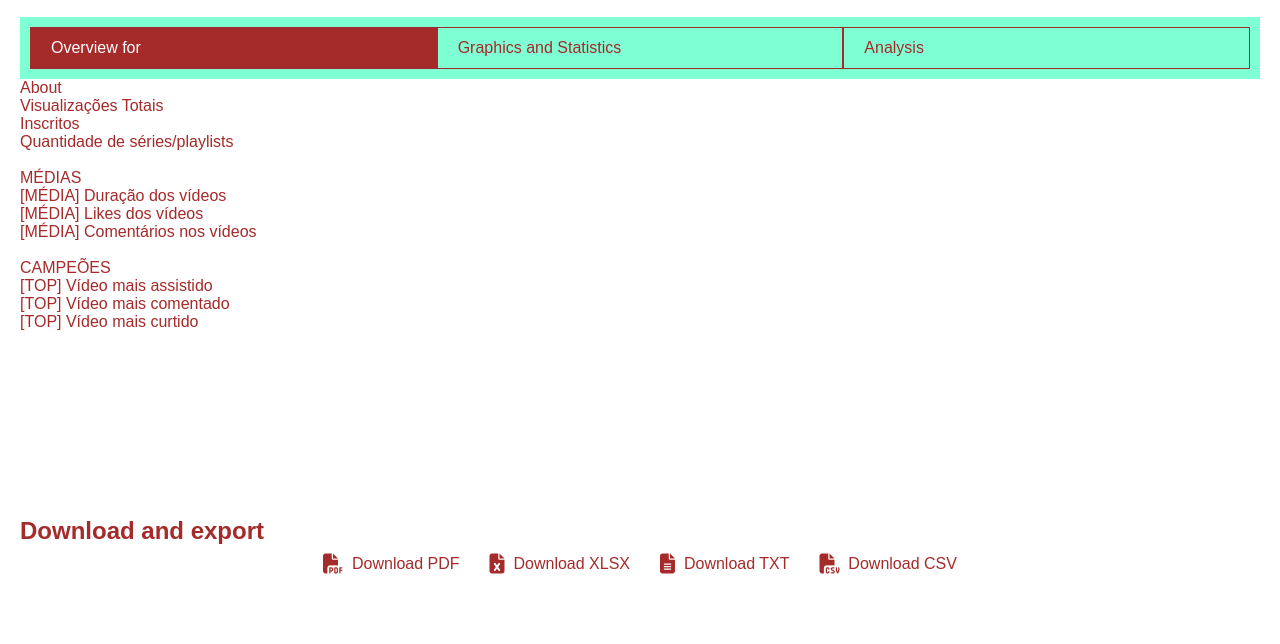
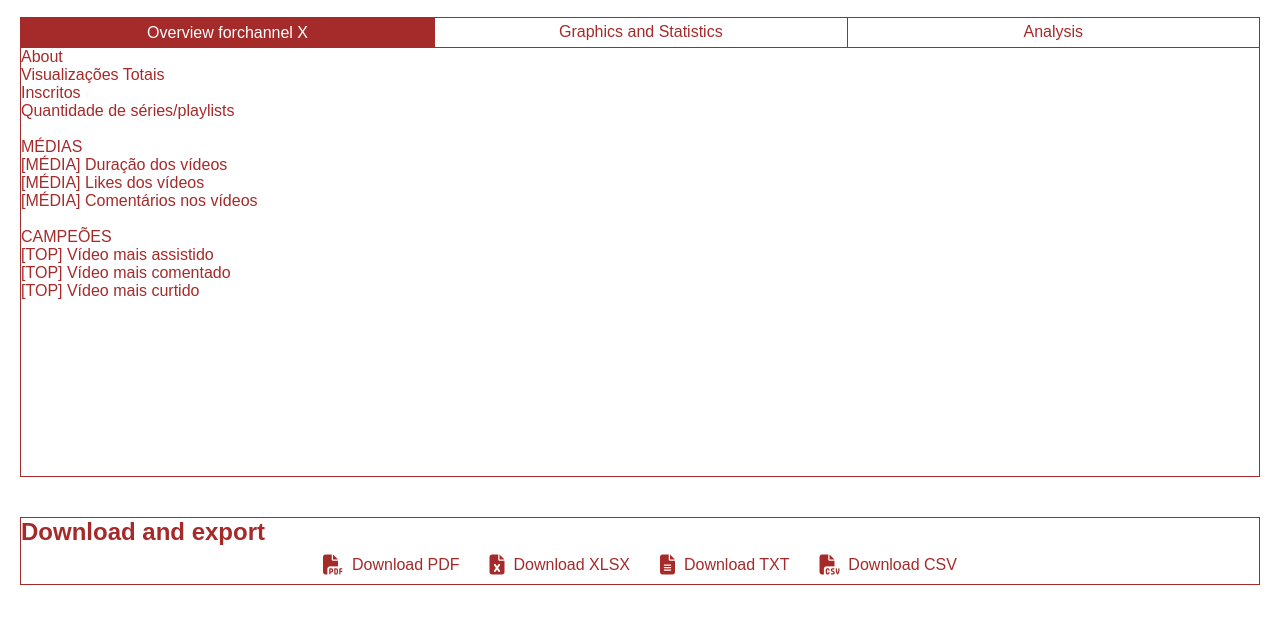
Before and after one commit to viladosite/yt-analyzer, a website: page site/index.html in a window 1280 px wide. Shown: the part 53-697 px from the top of the page. Drawn offline with Linux system fonts and the light colour scheme; a web font is replaced by a local one.

Commit message:
Creating tabs and borders for main content

```diff
--- a/site/index.html
+++ b/site/index.html
@@ -36,12 +36,11 @@
     </header>
     <body>
         <section id="overview">
+            <div id="overContent">
                 <div id="overTabs">
-                <ul>
-                    <li class="activeTab">Overview for <span id="channelTitle">channel X</span></li>
-                    <li class="inactiveTab">Graphics and Statistics</li>
-                    <li class="inactiveTab">Analysis</li>
-                </ul>
+                    <div class="activeTab">Overview for <span id="channelTitle">channel X</span></div>
+                    <div class="inactiveTab">Graphics and Statistics</div>
+                    <div class="inactiveTab">Analysis</div>
                 </div>
                 <div id="overAbout">
                     About
@@ -62,8 +61,10 @@
                     [TOP] Vídeo mais curtido<br>
 
                 </div>
+            </div>
         </section>
         <section id="download">
+            <div id="downContent">
                 <div>
                     <h2>Download and export</h2>
                 </div>
@@ -88,6 +89,7 @@
                         <span>&nbsp;Download CSV</span>
                     </div>
                 </div>
+            </div>
         </section>
     </body>
     <footer>
--- a/site/style.css
+++ b/site/style.css
@@ -102,21 +102,26 @@ section {
     height: 500px;
 }
 
-#overTabs{
-    background-color: aquamarine;
+#overContent{
+    border: 1px solid brown;
+    height: 100%;
 }
 
-#overTabs ul {
+#overTabs{
     display: flex;
     flex-direction: row;
     justify-content: space-around;
-    padding: 10px;
 }
 
-#overTabs ul li {
+#overTabs div {
     width: 100%;
-    padding: 0 20px;
+    padding: 5px 15px;
+    border-bottom: solid 1px brown;
+    display: flex;
+    flex-direction: row;
+    justify-content: center;
 }
+
 
 .activeTab{
     border: solid brown 1px;
@@ -124,14 +129,22 @@ section {
     color: white;
 }
 
+.activeTab span{
+    color: white;
+}
+
 .inactiveTab{
-    border: solid brown 1px;
+    border-left: solid brown 1px;
 }
 
 
 /* Download Section */
 #download{
     height: 150px;
+}
+
+#downContent{
+    border: solid 1px brown;
 }
 
 #downloadButtons {
```
Lines whose indentation alone changed are shown as unchanged.
